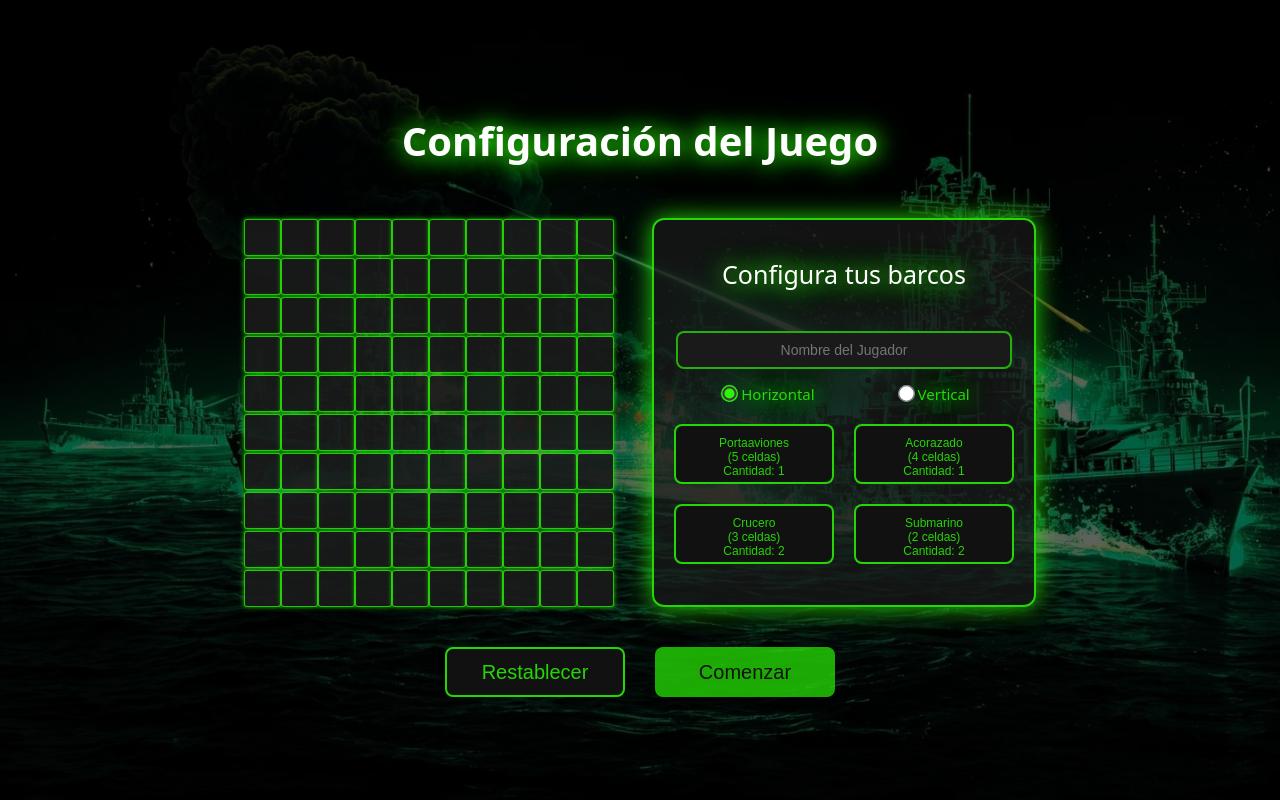
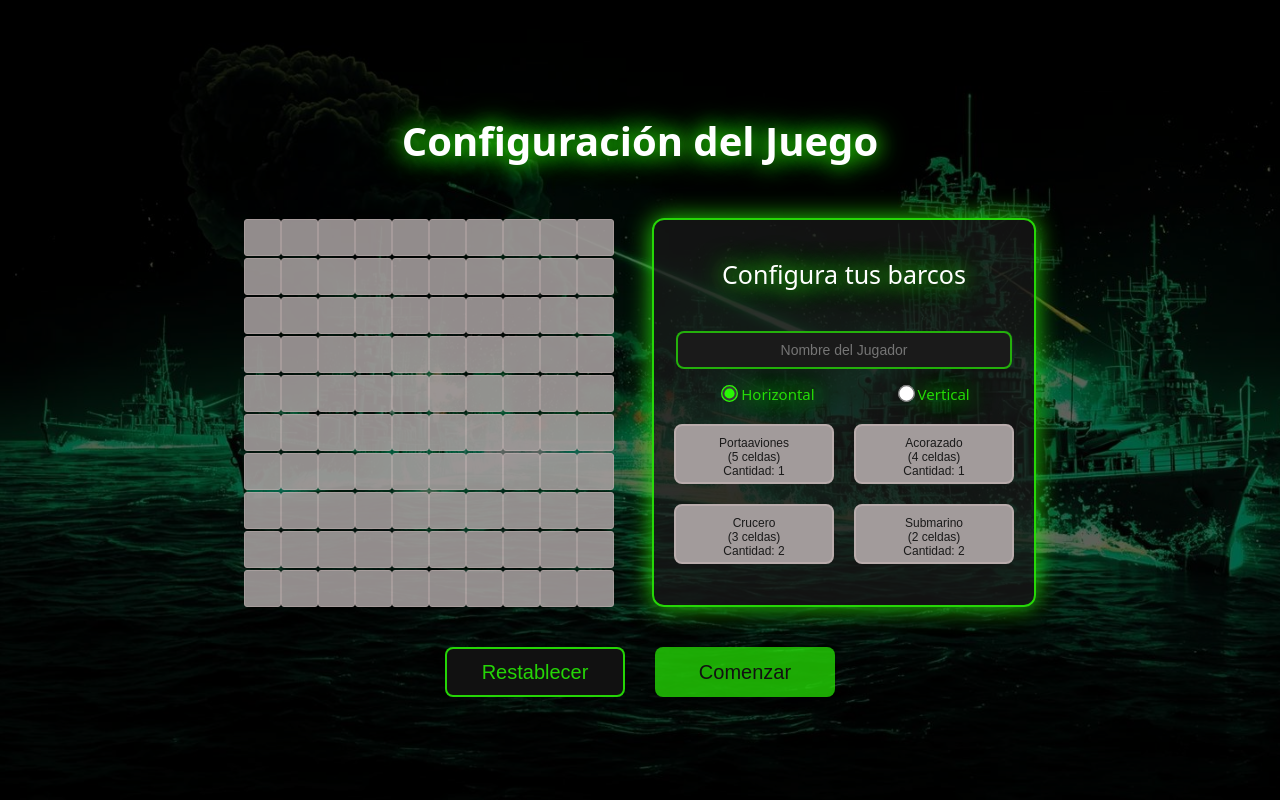
Before and after one commit to carnunezg/battle-ship-app, a React (Vite) app: page /settings-game in a window 1280 px wide. Built offline with nearby package versions, Linux system fonts and the light colour scheme.

Commit message:
update: Agustes en el tablero y card de configuración

```diff
--- a/src/components/GameSettings.jsx
+++ b/src/components/GameSettings.jsx
@@ -12,6 +12,7 @@ const GameSettings = () => {
   const navigate = useNavigate();
 
   const [name, setName] = useState("");
+  const isNameEntered = name.trim() !== "";
   const [localBoard, setLocalBoard] = useState(createEmptyBoard());
 
   const [selectedShip, setSelectedShip] = useState(null);
@@ -161,7 +162,7 @@ const GameSettings = () => {
                             selectedShip?.name === ship.name ? "selected" : ""
                           }`}
                           key={ship.name}
-                          disabled={remaining === 0}
+                          disabled={remaining === 0 || !isNameEntered}
                           onClick={(e) => handleShipSelect(e, ship)}
                         >
                           {ship.name} <br /> ({ship.size} celdas) <br />{" "}
@@ -179,10 +180,10 @@ const GameSettings = () => {
                 row.map((cell, y) => (
                   <div
                     key={`${x}-${y}`}
-                    onClick={() => handleCellClick(x, y)}
+                    onClick={() => isNameEntered && handleCellClick(x, y)}
                     className={`board-cell ${
                       cell ? cell.split("-")[0].toLowerCase() : ""
-                    }`}
+                    } ${!isNameEntered ? "disabled" : ""}`}
                   />
                 ))
               )}
--- a/src/css/GameSettings.css
+++ b/src/css/GameSettings.css
@@ -191,7 +191,19 @@
   background-color: #a29b9b;
   border: 2px solid #b9acac;
   cursor: not-allowed;
-  color: #545252;
+  color: #1a1a1a;
+}
+
+.board-cell.disabled {
+  background-color: #a29b9b;
+  border: 1px solid #b9acac;
+  cursor: not-allowed;
+  box-shadow: none;
+}
+
+.board-cell.disabled:hover {
+  background-color: #a29b9b;
+  cursor: not-allowed;
 }
 
 .card {
```
